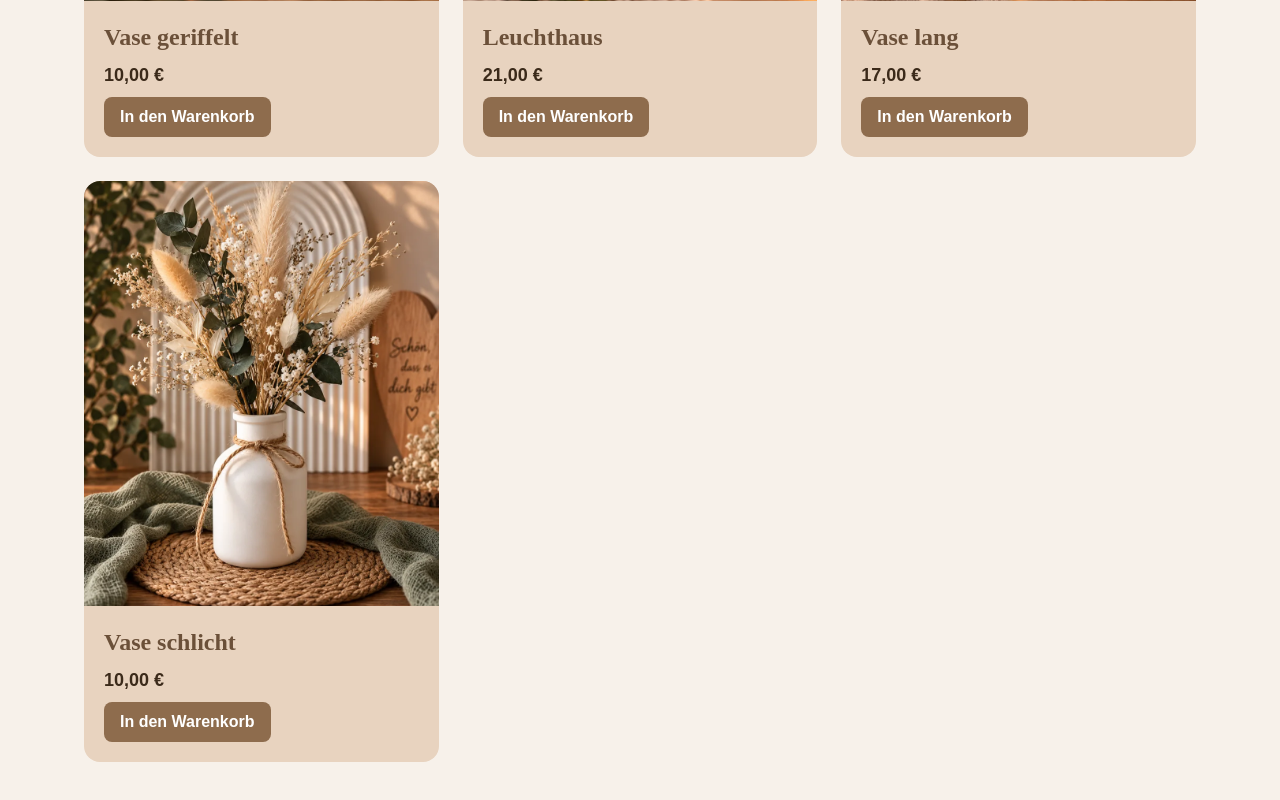
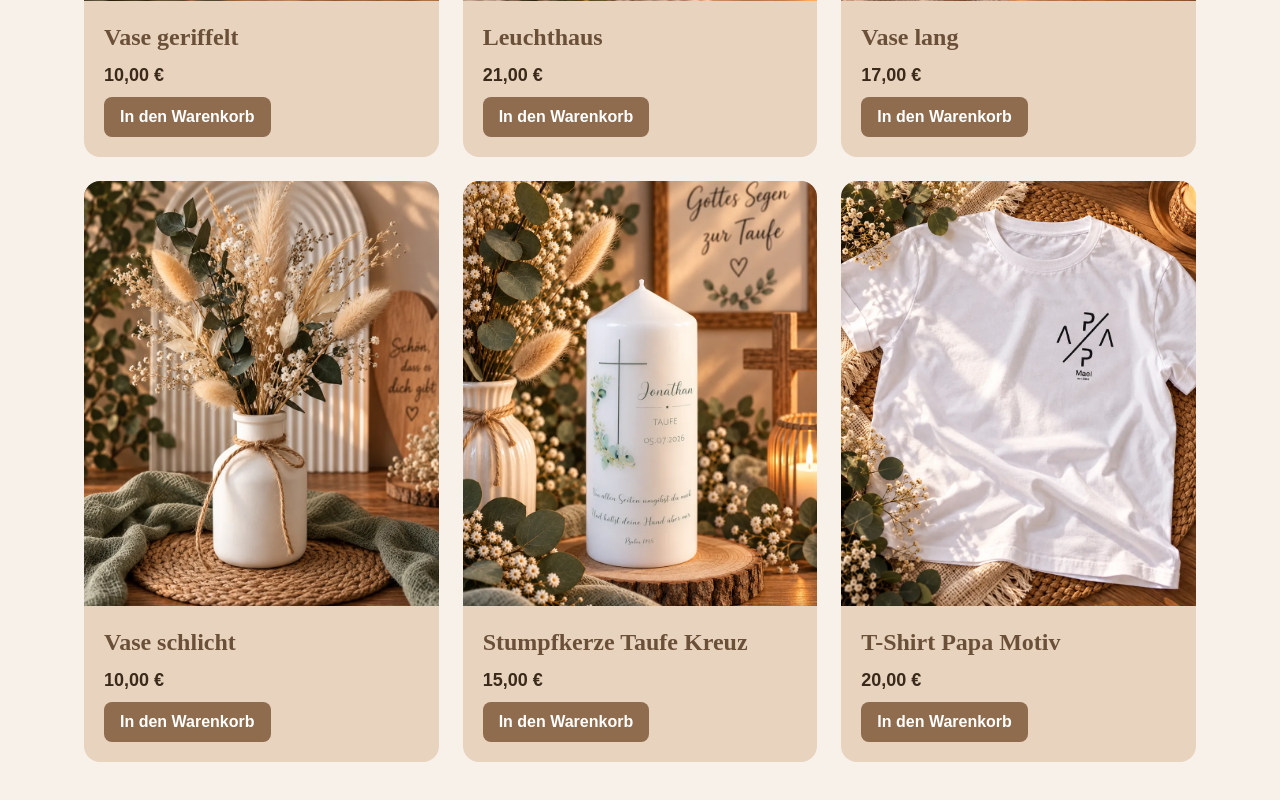
Before and after one commit to maximilianbese/E-Commerce-Shop, an Angular app in the folder client/: page / in a window 1280 px wide. Shown: the part 578-1378 px from the top of the page. Built offline with nearby package versions, Linux system fonts and the light colour scheme.

Commit message:
feat: implement product category filtering and update product data structure

```diff
--- a/client/src/app/features/shop/shop-page/shop-page.html
+++ b/client/src/app/features/shop/shop-page/shop-page.html
@@ -2,7 +2,7 @@
   <h1 class="text-4xl font-heading text-brand-dark font-semibold">Alle Produkte</h1>
 
   <div class="grid grid-cols-1 sm:grid-cols-2 lg:grid-cols-3 gap-6 py-5">
-    @for (product of products; track product.id) {
+    @for (product of visibleProducts(); track product.id) {
       <app-product-card [product]="product" />
     }
   </div>
--- a/client/src/app/features/shop/shop-page/shop-page.ts
+++ b/client/src/app/features/shop/shop-page/shop-page.ts
@@ -1,6 +1,7 @@
-import { Component } from '@angular/core';
+import { Component, signal, computed } from '@angular/core';
 import { ProductCard } from '../product-card/product-card';
 import { PRODUCTS } from '../../../shared/data/products.data';
+import { Category } from '../../../shared/models/category';
 
 @Component({
   imports: [ProductCard],
@@ -9,5 +10,10 @@ import { PRODUCTS } from '../../../shared/data/products.data';
   templateUrl: './shop-page.html',
 })
 export class ShopPage {
-  protected readonly products = PRODUCTS;
+  protected readonly selectedCategory = signal<Category | null>(null);
+
+  protected readonly visibleProducts = computed(() => {
+    const category = this.selectedCategory();
+    return category ? PRODUCTS.filter((product) => product.category === category) : PRODUCTS;
+  });
 }
--- a/client/src/app/shared/data/products.data.ts
+++ b/client/src/app/shared/data/products.data.ts
@@ -6,23 +6,41 @@ export const PRODUCTS: Product[] = [
     name: 'Vase geriffelt',
     price: 10,
     imageUrl: '/images/products/raysin-einzelteile/8-vase-geriffelt.webp',
+    category: 'raysin',
   },
   {
     id: '01',
     name: 'Leuchthaus',
     price: 21,
     imageUrl: '/images/products/raysin-einzelteile/1a-leuchthaus.webp',
+    category: 'raysin',
   },
   {
     id: '09',
     name: 'Vase lang',
     price: 17,
     imageUrl: '/images/products/raysin-einzelteile/9-vase-lang.webp',
+    category: 'raysin',
   },
   {
     id: '07',
     name: 'Vase schlicht',
     price: 10,
     imageUrl: '/images/products/raysin-einzelteile/7-vase-schlicht.webp',
+    category: 'raysin',
+  },
+  {
+    id: 'k01',
+    name: 'Stumpfkerze Taufe Kreuz',
+    price: 15,
+    imageUrl: '/images/products/kerzen/stumpfkerze-taufe-kreuz.webp',
+    category: 'kerzen',
+  },
+  {
+    id: 'p01',
+    name: 'T-Shirt Papa Motiv',
+    price: 20,
+    imageUrl: '/images/products/plotter/tshirt-papa-motiv.webp',
+    category: 'plotter',
   },
 ];
--- /dev/null
+++ b/client/src/app/shared/models/category.ts
@@ -0,0 +1 @@
+export type Category = 'kerzen' | 'raysin' | 'plotter';
--- a/client/src/app/shared/models/product.ts
+++ b/client/src/app/shared/models/product.ts
@@ -1,6 +1,9 @@
+import { Category } from './category';
+
 export interface Product {
   id: string;
   name: string;
   price: number;
   imageUrl: string;
+  category: Category;
 }
```
